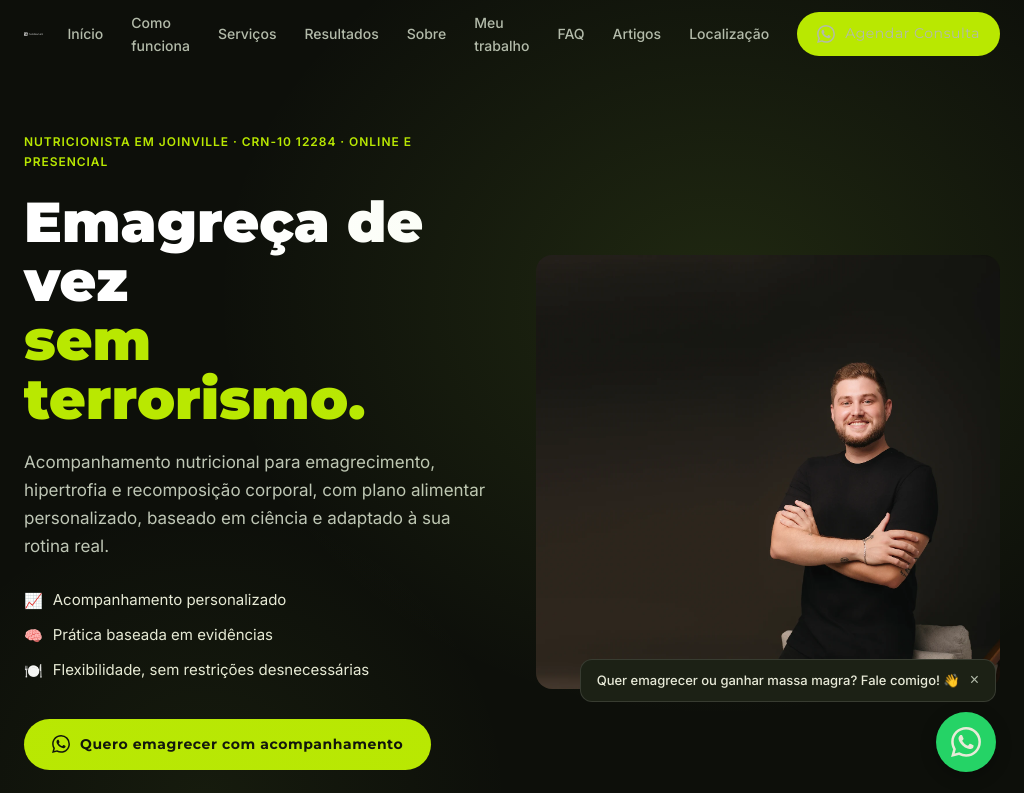
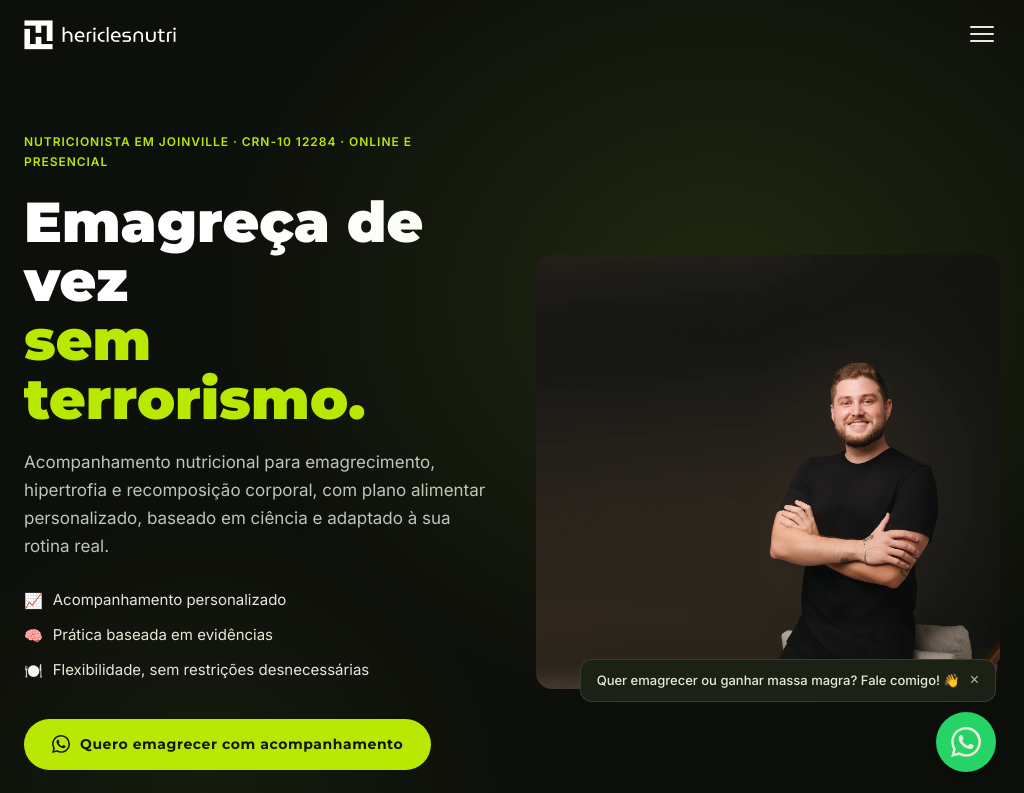
Before and after one commit to hericlesferreira/hericlesnutricionista-site, a React (Vite) app: page / in a window 1024 px wide. Shown: the top 793 px of the page. Built offline with nearby package versions, Linux system fonts and the light colour scheme.

Commit message:
fix(nav): evitar links apertados em tablet e notebooks

```diff
--- a/src/App.css
+++ b/src/App.css
@@ -800,3 +800,29 @@ body { overflow-wrap: break-word; }
 @media (prefers-reduced-motion: reduce) {
   *, *::before, *::after { scroll-behavior: auto !important; animation-duration: .01ms !important; transition-duration: .01ms !important; }
 }
+
+
+/* Navegação principal: menu compacto em tablets e notebooks estreitos */
+@media (min-width:769px) and (max-width:1180px) {
+ .navbar__links {
+   position:fixed;
+   top:var(--nav-h);
+   right:0;
+   width:min(340px,100%);
+   height:calc(100dvh - var(--nav-h));
+   overflow-y:auto;
+   padding:28px 24px max(32px,env(safe-area-inset-bottom));
+   display:flex;
+   flex-direction:column;
+   align-items:flex-start;
+   gap:18px;
+   background:var(--dark2);
+   border-left:1px solid var(--line-subtle);
+   transform:translateX(100%);
+   transition:transform .25s ease;
+   z-index:1001;
+ }
+ .navbar__links.open { transform:translateX(0); }
+ .hamburger { display:flex; }
+ .navbar__links .nav-cta { display:none; }
+}
```
